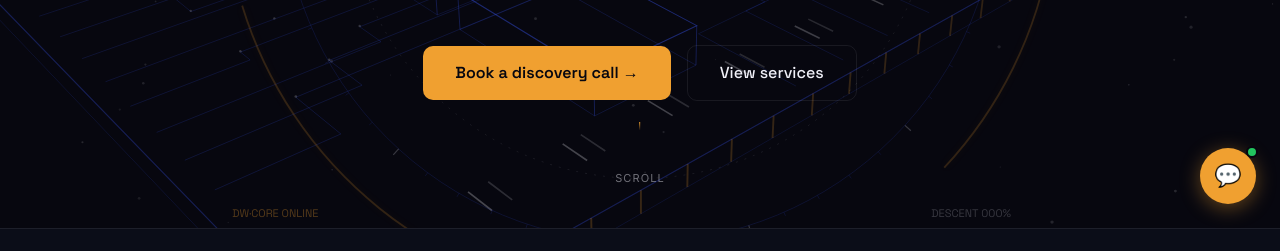
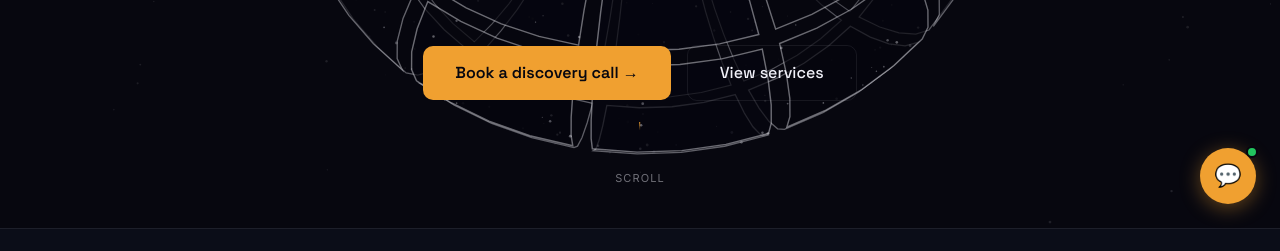
Before and after one commit to danielwalsh-ai/danielwalsh.ai, a website: page public/index.html in a window 1280 px wide. Shown: the part 572-823 px from the top of the page. Drawn offline with Linux system fonts and the light colour scheme; no server answers; animation ran at ten frames a second.

Commit message:
Replace parallax visual with 4D stardust torus: idle tumble, descends the page with scroll
Co-Authored-By: Claude Opus 4.8 <noreply@anthropic.com>

```diff
--- a/public/index.html
+++ b/public/index.html
@@ -1108,92 +1108,41 @@ footer {
 </div>
 
 <script>
-/* ════ 3D SCROLL GPU SCHEMATIC ════
-   Stylised AI-accelerator board (central die + HBM stacks + traces) as a 3D
-   wireframe, hand-rolled projection — no libraries, no trademarks.
-   Rotation is driven by scroll position — it spins at the pace you scroll —
-   plus a slow idle drift and slight mouse-tilt parallax. */
+/* ════ 4D TORUS PARALLAX ════
+   Segmented stardust torus (faceted ring of panels) that tumbles through its
+   own centre — the classic "4th dimension" illusion. Hand-rolled 3D on canvas,
+   no libraries. Idle: continuous tumble in place. On scroll: the whole object
+   travels DOWN the page with your scroll position (parallax backdrop). */
 (function(){
   const canvas=document.getElementById('mesh-canvas');
   const ctx=canvas.getContext('2d');
   const reduced=window.matchMedia('(prefers-reduced-motion: reduce)').matches;
   let W,H,dpr=1;
 
-  /* Colours (brand: blue tertiary low-opacity, amber accents ≤10%) */
-  const BLUE=(a)=>`rgba(61,90,254,${a})`;
   const WHITE=(a)=>`rgba(240,240,248,${a})`;
-  const AMBER=(a)=>`rgba(240,160,48,${a})`;
-
-  /* ── Geometry: y is UP; board lies in the x–z plane ── */
-  const lines=[];  /* {pts:[[x,y,z],…], c:'b'|'w'|'a', w:px, base:opacity} */
-  const dots=[];   /* {p:[x,y,z], c, r} */
-  const BW=1.75, BD=1.15, BT=0.06;      /* board half-width, half-depth, thickness */
-
-  function rect(y,hw,hd,c,w,base,cx0,cz0){
-    cx0=cx0||0;cz0=cz0||0;
-    lines.push({pts:[[cx0-hw,y,cz0-hd],[cx0+hw,y,cz0-hd],[cx0+hw,y,cz0+hd],[cx0-hw,y,cz0+hd],[cx0-hw,y,cz0-hd]],c,w,base});
+
+  /* ── Faceted torus: NU panels around the ring × NV around the tube ── */
+  const NU=14, NV=6, RMAJ=1.0, RTUBE=0.44, GAP=0.10;
+  const panels=[];
+  for(let i=0;i<NU;i++){
+    for(let j=0;j<NV;j++){
+      const u0=(i+GAP/2)/NU*Math.PI*2, u1=(i+1-GAP/2)/NU*Math.PI*2;
+      const v0=(j+GAP/2)/NV*Math.PI*2, v1=(j+1-GAP/2)/NV*Math.PI*2;
+      /* stardust: random points inside the panel, in torus (u,v) space */
+      const dust=[];
+      const n=6+Math.floor(((i*7+j*13)%9));      /* deterministic count */
+      let seed=i*131+j*17+1;
+      const rnd=()=>{seed=(seed*16807)%2147483647;return seed/2147483647;};
+      for(let k=0;k<n;k++)dust.push([u0+(u1-u0)*rnd(), v0+(v1-v0)*rnd(), 0.4+rnd()*0.9]);
+      panels.push({u0,u1,v0,v1,dust});
+    }
   }
-  function box(cx0,cz0,hw,hd,h,c,w,base){
-    rect(h,hw,hd,c,w,base,cx0,cz0);            /* top face */
-    rect(0.001,hw,hd,c,w*0.8,base*0.5,cx0,cz0); /* footprint */
-    [[-hw,-hd],[hw,-hd],[hw,hd],[-hw,hd]].forEach(k=>
-      lines.push({pts:[[cx0+k[0],0.001,cz0+k[1]],[cx0+k[0],h,cz0+k[1]]],c,w:w*0.8,base:base*0.8}));
-  }
-
-  /* Board outline (top + bottom + corner posts) */
-  rect(0,BW,BD,'b',1.1,0.30); rect(-BT,BW,BD,'b',0.8,0.16);
-  [[-BW,-BD],[BW,-BD],[BW,BD],[-BW,BD]].forEach(k=>
-    lines.push({pts:[[k[0],0,k[1]],[k[0],-BT,k[1]]],c:'b',w:0.8,base:0.2}));
-
-  /* Central die — amber-edged (the hero accent) with inner core */
-  box(0,0,0.42,0.42,0.14,'a',1.2,0.5);
-  rect(0.141,0.30,0.30,'a',0.8,0.35);
-  rect(0.142,0.16,0.16,'w',0.6,0.25);
-
-  /* HBM memory stacks — 3 each side of the die */
-  [-1,1].forEach(sx=>{ [-0.62,0,0.62].forEach(z=>{ box(sx*0.78,z,0.16,0.26,0.11,'b',0.9,0.34); }); });
-
-  /* Trace fan: die edges → board edge connectors, one 90° bend each */
-  for(let i=0;i<9;i++){
-    const z=-0.36+i*0.09;
-    [[-1],[1]].forEach(([sx])=>{
-      const x0=sx*0.44, x1=sx*(1.12+((i%3)*0.14)), xe=sx*BW*0.97;
-      lines.push({pts:[[x0,0.002,z],[x1,0.002,z],[x1,0.002,z*1.55],[xe,0.002,z*1.55]],c:'b',w:0.55,base:0.22});
-      dots.push({p:[x1,0.004,z],c:'w',r:1.1});
-    });
-  }
-  /* Front/back traces from die to board edge */
-  for(let i=0;i<7;i++){
-    const x=-0.27+i*0.09;
-    [[-1],[1]].forEach(([sz])=>{
-      lines.push({pts:[[x,0.002,sz*0.44],[x,0.002,sz*0.78],[x*1.9,0.002,sz*0.78],[x*1.9,0.002,sz*BD*0.96]],c:'b',w:0.55,base:0.20});
-    });
-  }
-
-  /* Capacitor banks — short paired ticks along front and back edges */
-  for(let i=0;i<12;i++){
-    const x=-1.35+i*0.245;
-    [[-1],[1]].forEach(([sz])=>{
-      lines.push({pts:[[x,0.05,sz*0.97],[x,0.05,sz*1.05]],c:'w',w:1.4,base:0.20});
-      lines.push({pts:[[x+0.05,0.05,sz*0.97],[x+0.05,0.05,sz*1.05]],c:'w',w:1.4,base:0.12});
-    });
-  }
-
-  /* Edge connector fingers (one long side) */
-  for(let i=0;i<22;i++){
-    const x=-1.45+i*0.135;
-    lines.push({pts:[[x,-BT,BD],[x,0,BD]],c:'a',w:1.6,base:0.16});
-  }
-
-  /* Amber pulse pads on the die top */
-  const pads=[[-0.2,-0.2],[0.2,-0.2],[-0.2,0.2],[0.2,0.2]].map(k=>({p:[k[0],0.145,k[1]]}));
-
-  /* Parallax starfield — deepest layer, drifts slower than the page */
+
+  /* Sparse background starfield (slow parallax layer) */
   const stars=[];
-  for(let i=0;i<80;i++)stars.push({x:Math.random(),y:Math.random(),depth:0.15+Math.random()*0.45,r:0.5+Math.random()*1.3});
-
-  let rotY=0,targetY=0,mx=0,my=0,tmx=0,tmy=0,idle=0;
-  const TILT=0.52,SCROLL_RATE=0.0040;
+  for(let i=0;i<60;i++)stars.push({x:Math.random(),y:Math.random(),depth:0.15+Math.random()*0.45,r:0.4+Math.random()*1.1});
+
+  let mx=0,my=0,tmx=0,tmy=0,t=0,scrollRot=0;
 
   function resize(){
     dpr=Math.min(window.devicePixelRatio||1,2);
@@ -1203,136 +1152,88 @@ footer {
     ctx.setTransform(dpr,0,0,dpr,0,0);
   }
 
-  function project(p,ry,rx,R,cx,cy){
+  /* torus surface point → rotated 3D. vFlow makes panels stream through the
+     hole (the "4D" inside-out motion); rx/ry are rigid tumble angles. */
+  function torusPoint(u,v,vFlow,rx,ry){
+    const vv=v+vFlow;
+    const x=(RMAJ+RTUBE*Math.cos(vv))*Math.cos(u);
+    const y=RTUBE*Math.sin(vv);
+    const z=(RMAJ+RTUBE*Math.cos(vv))*Math.sin(u);
+    /* rotate Y then X */
     const cy1=Math.cos(ry),sy1=Math.sin(ry),cx1=Math.cos(rx),sx1=Math.sin(rx);
-    const x1=p[0]*cy1+p[2]*sy1, z1=-p[0]*sy1+p[2]*cy1;
-    const y2=p[1]*cx1-z1*sx1, z2=p[1]*sx1+z1*cx1;
-    const d=4.2,s=d/(d-z2);
-    return {x:cx+x1*R*s,y:cy-y2*R*s,z:z2};
+    const x1=x*cy1+z*sy1, z1=-x*sy1+z*cy1;
+    const y2=y*cx1-z1*sx1, z2=y*sx1+z1*cx1;
+    return [x1,y2,z2];
   }
 
-  function col(c,a){return c==='a'?AMBER(a):c==='w'?WHITE(a):BLUE(a);}
+  function project(p,R,cx,cy){
+    const d=3.6,s=d/(d-p[2]);
+    return {x:cx+p[0]*R*s, y:cy-p[1]*R*s, z:p[2]};
+  }
 
   function draw(){
     ctx.clearRect(0,0,W,H);
     const sy=window.scrollY;
     const docH=Math.max(1,document.documentElement.scrollHeight-H);
-    const p=Math.min(1,sy/docH);            /* 0 at top → 1 at page bottom */
-    const narrow=W<1000;
-
-    /* Layer 1 — starfield, scrolls at a fraction of page speed (parallax) */
+    const p=Math.min(1,sy/docH);            /* 0 top → 1 bottom of page */
+
+    /* Layer 1 — starfield, drifts slower than the page */
     stars.forEach(s=>{
       const yy=((s.y*H - sy*s.depth*0.25)%H+H)%H;
-      const xx=s.x*W + Math.sin(idle*0.7+s.y*9)*6;
-      ctx.beginPath();ctx.arc(xx,yy,s.r,0,Math.PI*2);
-      ctx.fillStyle=WHITE((0.05+s.depth*0.16).toFixed(3));ctx.fill();
+      ctx.beginPath();ctx.arc(s.x*W,yy,s.r,0,Math.PI*2);
+      ctx.fillStyle=WHITE((0.04+s.depth*0.14).toFixed(3));ctx.fill();
     });
 
-    /* Layer 2 — the hologram, corkscrewing down the page as you scroll */
-    const cx=W*0.5 + (narrow?0:W*0.10*Math.sin(p*Math.PI*4));
-    const cy=H*0.5 + H*0.07*Math.cos(p*Math.PI*4);
-    const R=Math.min(W,H)*(0.40-0.05*Math.sin(p*Math.PI*2));
-    const rx=(TILT-0.10+p*0.85)+tmy*0.10;   /* board tips over as you descend */
-    const ry=rotY+idle+tmx*0.10;
-    ctx.globalAlpha=narrow?0.30:0.55;        /* burn-in level behind content */
-
-    lines.forEach(L=>{
-      const pts=L.pts.map(p=>project(p,ry,rx,R,cx,cy));
-      const zm=pts.reduce((s,q)=>s+q.z,0)/pts.length;
-      const depth=0.55+((zm+1.2)/2.4)*0.65;           /* depth fade */
-      ctx.beginPath();ctx.moveTo(pts[0].x,pts[0].y);
-      for(let i=1;i<pts.length;i++)ctx.lineTo(pts[i].x,pts[i].y);
-      ctx.strokeStyle=col(L.c,Math.min(0.85,L.base*depth*1.9).toFixed(3));
-      ctx.lineWidth=L.w*(0.7+depth*0.4);ctx.stroke();
+    /* Layer 2 — the torus: tumbles in place; scroll carries it down the page */
+    const cx=W*0.5 + Math.sin(t*0.25)*W*0.015 + tmx*W*0.01;
+    const cy=H*(0.44+0.38*p) + Math.sin(t*0.4)*H*0.008;
+    const R=Math.min(W,H)*0.30;
+    const vFlow=t*0.5 + scrollRot;           /* panels stream through the hole */
+    const rx=0.95+Math.sin(t*0.11)*0.18+tmy*0.06;
+    const ry=t*0.07+tmx*0.06;
+
+    /* depth-sort panels so nearer ones draw over farther ones */
+    const drawList=panels.map(P=>{
+      const um=(P.u0+P.u1)/2, vm=(P.v0+P.v1)/2;
+      const m=torusPoint(um,vm,vFlow,rx,ry);
+      return {P,z:m[2]};
+    }).sort((a,b)=>a.z-b.z);
+
+    const narrow=W<1000;
+    ctx.globalAlpha=narrow?0.45:0.8;
+
+    drawList.forEach(({P,z})=>{
+      const depth=(z+1.5)/3;                 /* 0 far → 1 near */
+      const la=0.10+depth*0.55;
+      /* panel outline: 4 edges, sampled so they curve with the surface */
+      ctx.beginPath();
+      const E=4;
+      for(let k=0;k<=E;k++){const q=project(torusPoint(P.u0+(P.u1-P.u0)*k/E,P.v0,vFlow,rx,ry),R,cx,cy);k?ctx.lineTo(q.x,q.y):ctx.moveTo(q.x,q.y);}
+      for(let k=1;k<=E;k++){const q=project(torusPoint(P.u1,P.v0+(P.v1-P.v0)*k/E,vFlow,rx,ry),R,cx,cy);ctx.lineTo(q.x,q.y);}
+      for(let k=1;k<=E;k++){const q=project(torusPoint(P.u1-(P.u1-P.u0)*k/E,P.v1,vFlow,rx,ry),R,cx,cy);ctx.lineTo(q.x,q.y);}
+      for(let k=1;k<=E;k++){const q=project(torusPoint(P.u0,P.v1-(P.v1-P.v0)*k/E,vFlow,rx,ry),R,cx,cy);ctx.lineTo(q.x,q.y);}
+      ctx.closePath();
+      /* darken panel interior so nearer panels occlude farther ones */
+      ctx.fillStyle=`rgba(7,7,15,${(0.55+depth*0.35).toFixed(3)})`;ctx.fill();
+      ctx.strokeStyle=WHITE(la.toFixed(3));ctx.lineWidth=0.7+depth*0.9;ctx.stroke();
+
+      /* stardust inside the panel */
+      P.dust.forEach(d=>{
+        const q=project(torusPoint(d[0],d[1],vFlow,rx,ry),R,cx,cy);
+        const tw=reduced?0.7:0.55+0.45*Math.sin(t*2.2+d[0]*9+d[1]*7); /* twinkle */
+        ctx.beginPath();ctx.arc(q.x,q.y,d[2]*(0.5+depth*0.9),0,Math.PI*2);
+        ctx.fillStyle=WHITE((la*0.9*tw).toFixed(3));ctx.fill();
+      });
     });
-
-    dots.forEach(D=>{
-      const q=project(D.p,ry,rx,R,cx,cy);
-      const depth=0.55+((q.z+1.2)/2.4)*0.65;
-      ctx.beginPath();ctx.arc(q.x,q.y,D.r*depth,0,Math.PI*2);
-      ctx.fillStyle=col(D.c,(0.32*depth).toFixed(3));ctx.fill();
-    });
-
-    /* pulsing amber die pads — with glow */
-    ctx.save();
-    ctx.shadowColor='rgba(240,160,48,0.6)';ctx.shadowBlur=10;
-    pads.forEach((P,i)=>{
-      const q=project(P.p,ry,rx,R,cx,cy);
-      const pulse=reduced?0.5:0.5+0.5*Math.sin(idle*3+i*1.7);
-      ctx.beginPath();ctx.arc(q.x,q.y,2.6,0,Math.PI*2);
-      ctx.fillStyle=AMBER((0.3+0.5*pulse).toFixed(3));ctx.fill();
-    });
-    ctx.restore();
-
-    drawHUD(cx,cy,R,ry,p);
     ctx.globalAlpha=1;
   }
 
-  /* ── HUD reticle: concentric rings + ticks + micro-readouts (screen space) ── */
-  function drawHUD(cx,cy,R,ry,p){
-    const r1=R*1.12, r2=R*1.30, r3=R*0.92;
-
-    /* ring A — fine blue circle with 60 tick marks, rotates with scroll */
-    ctx.beginPath();ctx.arc(cx,cy,r1,0,Math.PI*2);
-    ctx.strokeStyle=BLUE(0.28);ctx.lineWidth=0.9;ctx.stroke();
-    for(let i=0;i<60;i++){
-      const a=ry+i*Math.PI/30;
-      const long=i%5===0, len=long?8:4;
-      ctx.beginPath();
-      ctx.moveTo(cx+Math.cos(a)*r1,cy+Math.sin(a)*r1);
-      ctx.lineTo(cx+Math.cos(a)*(r1+len),cy+Math.sin(a)*(r1+len));
-      ctx.strokeStyle=long?WHITE(0.38):BLUE(0.34);ctx.lineWidth=long?1.2:0.7;ctx.stroke();
-    }
-
-    /* ring B — three amber arc segments, counter-rotating, glowing */
-    ctx.save();
-    ctx.shadowColor='rgba(240,160,48,0.5)';ctx.shadowBlur=8;
-    for(let s=0;s<3;s++){
-      const a0=-ry*0.6+s*(Math.PI*2/3);
-      ctx.beginPath();ctx.arc(cx,cy,r2,a0,a0+Math.PI*0.38);
-      ctx.strokeStyle=AMBER(0.32);ctx.lineWidth=1.8;ctx.stroke();
-    }
-    ctx.restore();
-    /* ring B carets — small amber position markers */
-    for(let s=0;s<3;s++){
-      const a=-ry*0.6+s*(Math.PI*2/3);
-      ctx.beginPath();ctx.arc(cx+Math.cos(a)*r2,cy+Math.sin(a)*r2,2.4,0,Math.PI*2);
-      ctx.fillStyle=AMBER(0.65);ctx.fill();
-    }
-
-    /* ring C — inner dashed white circle, slow rotation */
-    ctx.save();
-    ctx.setLineDash([2,7]);ctx.lineDashOffset=-ry*40;
-    ctx.beginPath();ctx.arc(cx,cy,r3,0,Math.PI*2);
-    ctx.strokeStyle=WHITE(0.18);ctx.lineWidth=0.9;ctx.stroke();
-    ctx.restore();
-
-    /* cardinal crosshair ticks */
-    [[0,-1],[0,1],[-1,0],[1,0]].forEach(k=>{
-      ctx.beginPath();
-      ctx.moveTo(cx+k[0]*(r2+12),cy+k[1]*(r2+12));
-      ctx.lineTo(cx+k[0]*(r2+24),cy+k[1]*(r2+24));
-      ctx.strokeStyle=WHITE(0.38);ctx.lineWidth=1.2;ctx.stroke();
-    });
-
-    /* micro-readouts */
-    const deg=((ry*180/Math.PI)%360+360)%360;
-    ctx.font="11px 'Space Grotesk', sans-serif";ctx.textAlign='left';
-    ctx.fillStyle=BLUE(0.7);
-    ctx.fillText('ROT '+deg.toFixed(1).padStart(5,'0')+'°',cx+r2*0.72,cy-r2*0.74);
-    ctx.fillStyle=AMBER(0.6);
-    ctx.fillText('DW·CORE ONLINE',cx-r2*0.98,cy+r2*0.80);
-    ctx.fillStyle=WHITE(0.38);
-    ctx.fillText('DESCENT '+String(Math.round((p||0)*100)).padStart(3,'0')+'%',cx+r2*0.70,cy+r2*0.80);
-  }
-
   let frame=0;
   function loop(){
-    idle+=reduced?0:0.0028;
-    targetY=window.scrollY*SCROLL_RATE;
-    rotY+=(targetY-rotY)*0.08;      /* smoothed — spins at the pace you scroll */
+    t+=reduced?0:0.016;
+    const target=window.scrollY*0.0018;
+    scrollRot+=(target-scrollRot)*0.06;      /* scroll adds extra spin, smoothed */
     tmx+=(mx-tmx)*0.05; tmy+=(my-tmy)*0.05;
-    /* self-heal if a resize event was missed (e.g. hidden tab, orientation change) */
     if(++frame%30===0){
       if(Math.abs(W-window.innerWidth)>1||Math.abs(H-window.innerHeight)>1)resize();
     }
@@ -1341,14 +1242,13 @@ footer {
   }
 
   window.addEventListener('resize',resize);
-  window.addEventListener('mousemove',e=>{
-    mx=e.clientX/W*2-1; my=e.clientY/H*2-1;
-  });
+  window.addEventListener('mousemove',e=>{mx=e.clientX/W*2-1;my=e.clientY/H*2-1;});
   document.addEventListener('mouseleave',()=>{mx=0;my=0;});
   resize();
-  if(reduced){draw();window.addEventListener('scroll',()=>{targetY=rotY=window.scrollY*SCROLL_RATE;draw();},{passive:true});}
+  if(reduced){draw();window.addEventListener('scroll',()=>{scrollRot=window.scrollY*0.0018;draw();},{passive:true});}
   else loop();
 })();
+
 
 /* ════ NAV ════ */
 window.addEventListener('scroll',()=>document.getElementById('navbar').classList.toggle('scrolled',window.scrollY>60));
```
